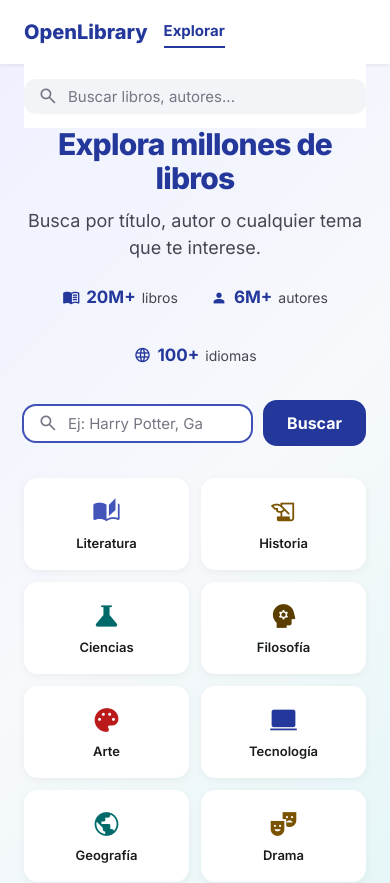
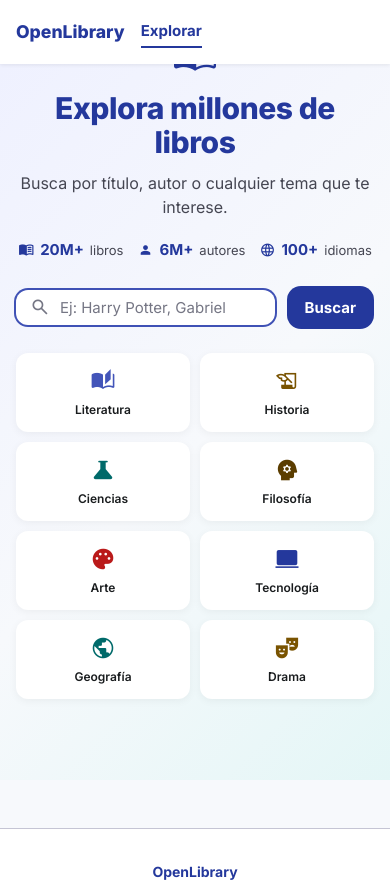
Before and after one commit to LN13002/DAW135-Parcial-2, a React (Vite) app: page / in a window 390 px wide. Shown: the top 883 px of the page. Built offline with nearby package versions, Linux system fonts and the light colour scheme.

Commit message:
fix: responsive mobile - navbar, hero y categorías

```diff
--- a/src/App.css
+++ b/src/App.css
@@ -763,8 +763,113 @@ body,
 }
 
 /* ─── Responsive ─────────────────────────────────────────── */
+
+/* Tablet & mobile: ocultar sidebar y search del navbar */
 @media (max-width: 1023px) {
   .app-sidebar {
     display: none;
   }
+
+  /* El search del navbar queda oculto en mobile;
+     el hero ya tiene su propio buscador prominente */
+  .app-navbar .navbar-menu {
+    display: none !important;
+  }
+
+  .app-container {
+    padding: 1rem 1rem 2rem;
+  }
 }
+
+/* Mobile */
+@media (max-width: 768px) {
+  /* Navbar */
+  .app-navbar.navbar {
+    padding: 0 1rem;
+  }
+
+  .app-navbar .app-logo {
+    font-size: 1.1rem;
+  }
+
+  /* Hero */
+  .hero-screen {
+    padding: 2rem 1rem 2.5rem;
+    align-items: flex-start;
+  }
+
+  .hero-icon {
+    font-size: 3rem;
+    margin-bottom: 0.75rem;
+  }
+
+  .hero-title {
+    font-size: 1.875rem;
+    letter-spacing: -0.015em;
+  }
+
+  .hero-sub {
+    font-size: 1rem;
+    margin-bottom: 1.25rem;
+  }
+
+  /* Stats en una sola fila compacta */
+  .hero-stats {
+    gap: 0.875rem;
+    margin-bottom: 1.5rem;
+  }
+
+  .hero-stat-icon {
+    font-size: 1rem;
+  }
+
+  .hero-stat-value {
+    font-size: 0.9375rem;
+  }
+
+  .hero-stat-label {
+    font-size: 0.8125rem;
+  }
+
+  /* Search */
+  .hero-search-form {
+    margin-bottom: 1.5rem;
+  }
+
+  .hero-search-wrapper .search-input {
+    padding: 0.75rem 1rem 0.75rem 2.75rem;
+    font-size: 0.9375rem;
+  }
+
+  .hero-search-form .btn-primary {
+    padding: 0.75rem 1.125rem;
+    font-size: 0.9375rem;
+    border-radius: 0.875rem;
+  }
+
+  /* Categorías: 2 columnas compactas */
+  .hero-categories {
+    gap: 0.625rem;
+  }
+
+  .category-card {
+    padding: 0.875rem 0.5rem;
+    border-radius: 0.75rem;
+  }
+
+  .category-icon {
+    font-size: 1.625rem;
+  }
+
+  .category-label {
+    font-size: 0.75rem;
+  }
+
+  /* Footer */
+  .app-footer .footer-inner {
+    flex-direction: column;
+    align-items: center;
+    text-align: center;
+    gap: 0.75rem;
+  }
+}
```
